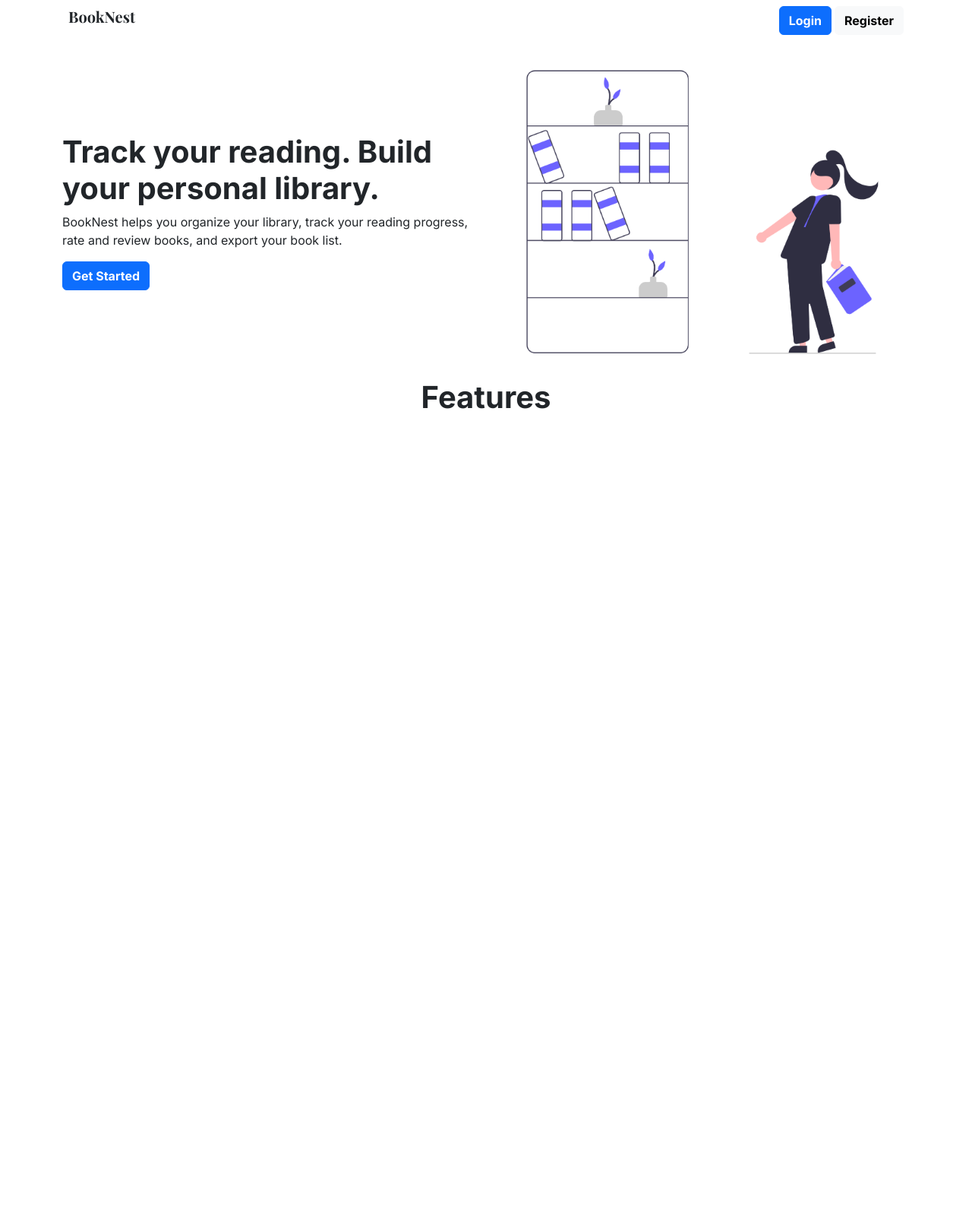
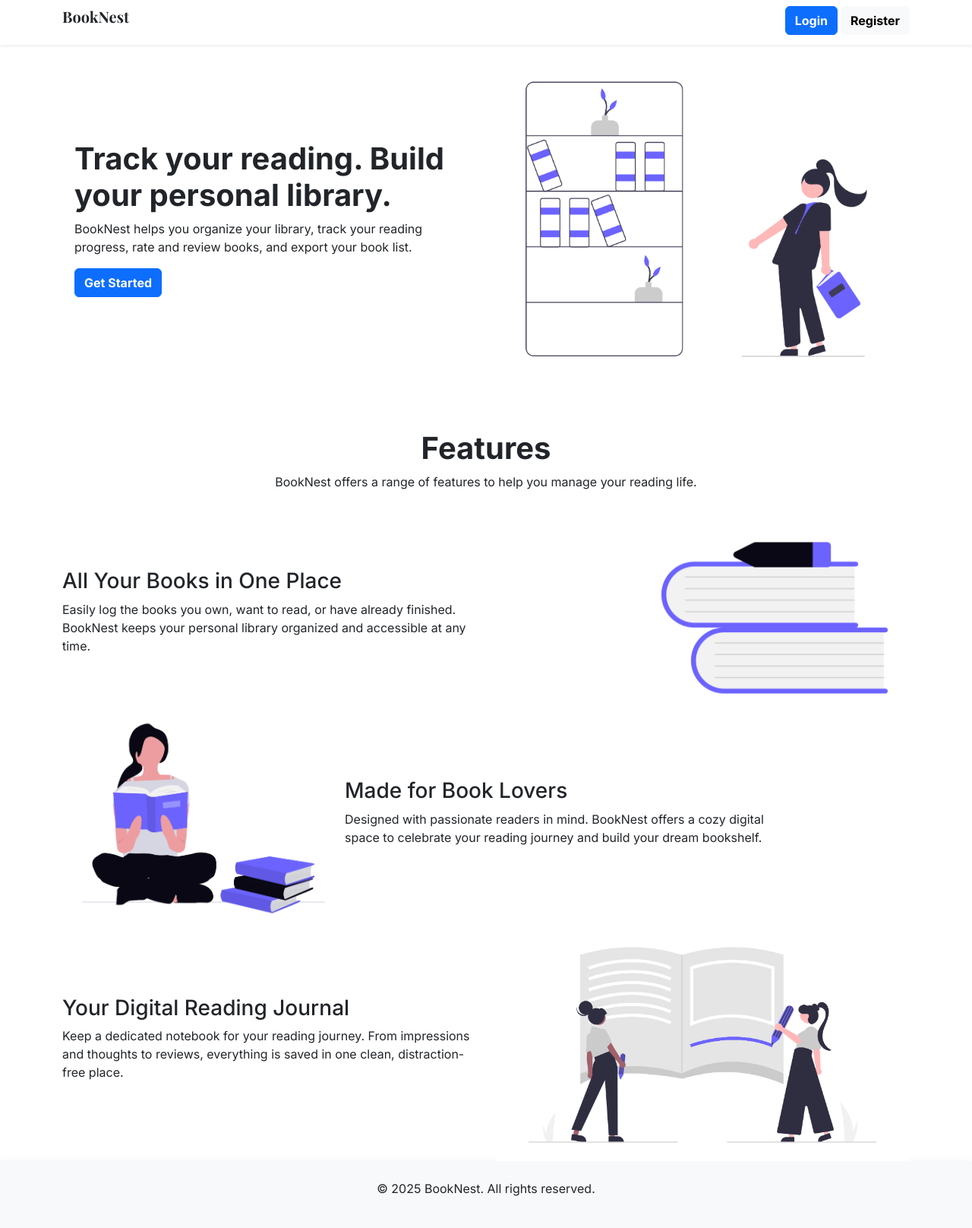
Before and after one commit to Ahmad-AlaaEdin/BookNest, a Flask app: page / in a window 1280 px wide. Shown: the whole page at 76% size. Before the commit the page ends 538 px from the top, so only its background shows below. Run offline with Flask 3, Linux system fonts and the light colour scheme; the visitor is signed in with stand-in values (Sample User, id 1); tables that the repository leaves empty hold one stand-in row (values such as "Sample post").

Commit message:
Initialize SQLite database with books and notes tables

```diff
--- a/app/__init__.py
+++ b/app/__init__.py
@@ -1,16 +1,27 @@
 from flask import Flask
 from flask_login import LoginManager
 from .utils import User_File_Handler
-from .models.user import User
-from .config import SECRET_KEY
-from .models.book import Book
+from .config import SECRET_KEY, DB_CON
+from flask_sqlalchemy import SQLAlchemy
 
+from app.models.book import Book
+from app.models.note import Note
+from app.models.base import Base
+
+db = SQLAlchemy(model_class=Base)
 handler = User_File_Handler("app/users.json")
 
 
 def create_app():
     app = Flask("BookNest", template_folder="app/templates", static_folder="app/static")
     app.secret_key = SECRET_KEY
+    app.config["SQLALCHEMY_DATABASE_URI"] = DB_CON
+    app.config["SQLALCHEMY_TRACK_MODIFICATIONS"] = False
+    db.init_app(app)
+
+    with app.app_context():
+        db.create_all()
+
     login_manager = LoginManager()
     login_manager.init_app(app)
 
--- a/app/config.py
+++ b/app/config.py
@@ -4,4 +4,4 @@ from dotenv import load_dotenv
 load_dotenv()
 
 SECRET_KEY = os.getenv("FLASK_SECRET_KEY")
-DB_NAME = os.getenv("DB_NAME")
+DB_CON = os.getenv("DB_CON")
--- /dev/null
+++ b/app/models/base.py
@@ -0,0 +1,6 @@
+from sqlalchemy.orm import DeclarativeBase
+
+
+
+class Base (DeclarativeBase):
+    pass
--- a/app/routes.py
+++ b/app/routes.py
@@ -1,8 +1,11 @@
-from flask import Blueprint, render_template, request, redirect, session, flash
+from flask import Blueprint, render_template, request, redirect, session, flash, jsonify
 from .models.user import User
 from flask_login import login_required, current_user, logout_user
 from .utils import User_File_Handler
 from werkzeug.security import generate_password_hash
+from .models.book import Book
+from app import db
+from sqlalchemy import delete, update, select
 
 handler = User_File_Handler("app/users.json")
 
@@ -70,19 +73,157 @@ def signup():
 
 
 @main.route("/dashboard")
+@login_required
 def dashboard():
-    return render_template("dashboard.html")
+    books = db.session.query(Book).filter_by(user_id=current_user.id).all()
+
+    books_dict = [
+        {
+            "id": book.id,
+            "title": book.title,
+            "author": book.author,
+            "pages": book.pages,
+            "status": book.status,
+        }
+        for book in books
+    ]
+    return render_template("dashboard.html",books=books_dict)
 
 
 @main.route("/profile")
 @login_required
 def profile():
     return render_template("profile.html", user=current_user)
-"""
 
-@main.route("/books",methods=["POST"])
+
+@main.route("/books", methods=["POST"])
 @login_required
 def add_book():
+
+    title = request.form.get("title")
+    author = request.form.get("author")
+    pages = request.form.get("pages")
+    status = request.form.get("status")
+
+    if not title or not author or not pages or not status:
+        flash("All Fields Are Required")
+        return redirect("/dashboard")
+    new_book = Book(
+        user_id=current_user.id, title=title, author=author, pages=pages, status=status
+    )
+    db.session.add(new_book)
+    db.session.commit()
+    return redirect("/dashboard")
+
+
+@main.route("/books", methods=["DELETE"])
+@login_required
+def delete_book():
+
+    book_id = request.form.get("book_id")
+
+    if not book_id:
+        flash("Book Id Required")
+        return redirect("/dashboard")
+    stm = select(Book).where(Book.id == book_id)
+
+    book = db.session.get(Book, book_id)
+    if book:
+        db.session.delete(book)
+        db.session.commit()
+    return redirect("/dashboard")
+
+
+@main.route("/books", methods=["GET"])
+@login_required
+def get_all_books():
+
+    books = db.session.query(Book).filter_by(user_id=current_user.id).all()
+
+    books_dict = [
+        {
+            "id": book.id,
+            "title": book.title,
+            "author": book.author,
+            "pages": book.pages,
+            "status": book.status,
+        }
+        for book in books
+    ]
+    return jsonify(books_dict)
+
+
+@main.route("/books", methods=["PATCH"])
+@login_required
+def update_book():
+
+    book_id = request.form.get("book_id")
+    title = request.form.get("title")
+    author = request.form.get("author")
+    pages = request.form.get("pages")
+    status = request.form.get("status")
+
+    if not book_id:
+        flash("Book Id Required")
+        return redirect("/dashboard")
+    stm = select(Book).where(Book.id == book_id).where(Book.user_id == current_user.id)
+
+    book = db.session.get(Book, book_id)
+    if not book or book.user_id != current_user.id:
+        flash("Book not found or unauthorized")
+        return redirect("/dashboard")
+
+    if title:
+        book.title = title
+
+    if author:
+        book.author = author
+
+    if pages:
+        book.pages = pages
+
+    if status:
+        book.status = status
+
+    db.session.commit()
+    return redirect("/dashboard")
+
+
+"""
+@main.route("/books", methods=["POST"])
+@login_required
+def add_book():
+    title = request.form.get("title")
+    author = request.form.get("author")
+    pages = request.form.get("pages")
+    status = request.form.get("status")
+
+    if not title or not author or not pages or not status:
+        flash("All Fields Are Required")
+        return redirect("/dashboard")
+    new_book = Book(
+        user_id=current_user.id, title=title, author=author, pages=pages, status=status
+    )
+    db.session.add(new_book)
+    db.session.commit()
+    return redirect("/dashboard")
+@main.route("/books", methods=["POST"])
+@login_required
+def add_book():
+    title = request.form.get("title")
+    author = request.form.get("author")
+    pages = request.form.get("pages")
+    status = request.form.get("status")
+
+    if not title or not author or not pages or not status:
+        flash("All Fields Are Required")
+        return redirect("/dashboard")
+    new_book = Book(
+        user_id=current_user.id, title=title, author=author, pages=pages, status=status
+    )
+    db.session.add(new_book)
+    db.session.commit()
+    return redirect("/dashboard")
 
 
 
--- a/app/templates/base.html
+++ b/app/templates/base.html
@@ -26,9 +26,9 @@
 
     <title>{% block title%} {%endblock%}</title>
   </head>
-  <body class="container mx-auto" style="font-family: 'Inter'">
-    <header class="p-2">
-      <div class="d-flex justify-content-between">
+  <body class="mx-auto" style="font-family: 'Inter'">
+    <header class="p-2 shadow-sm">
+      <div class="container d-flex justify-content-between">
         <p style="font: bold 20px 'Playfair Display'">BookNest</p>
         <div>
           <a class="btn btn-primary fw-bold mx-1" href="/login">Login</a
@@ -37,6 +37,8 @@
       </div>
     </header>
     {% block content%} {%endblock%}
-    <footer></footer>
+    <footer class="bg-light p-4 text-center shadow bg-body-tertiary">
+      <p>© 2025 BookNest. All rights reserved.</p>
+    </footer>
   </body>
 </html>
--- a/app/templates/home.html
+++ b/app/templates/home.html
@@ -1,5 +1,7 @@
 {% extends 'base.html' %} {% block content %}
-<div class="row align-items-center">
+
+<main class="container text-center text-md-start">
+  <div class="row align-items-center p-3">
     <div class="col-md-6 order-2 order-md-1">
       <h1 class="fw-bold">Track your reading. Build your personal library.</h1>
       <p>
@@ -13,6 +15,52 @@
     </div>
   </div>
   <div class="column">
+    <div class="text-center my-5">
       <h1 class="fw-bold text-center">Features</h1>
+      <p>
+        BookNest offers a range of features to help you manage your reading
+        life.
+      </p>
     </div>
+    <div class="row align-items-center justify-content-between">
+      <div class="col-md-6">
+        <h3>All Your Books in One Place</h3>
+        <p>
+          Easily log the books you own, want to read, or have already finished.
+          BookNest keeps your personal library organized and accessible at any
+          time.
+        </p>
+      </div>
+      <div class="col-md-4">
+        <img class="img-fluid" src="static/images/books.png" />
+      </div>
+    </div>
+    <div class="row align-items-center g-0">
+      <div class="col-md-6 order-1 order-md-2">
+        <h3>Made for Book Lovers</h3>
+        <p class="">
+          Designed with passionate readers in mind. BookNest offers a cozy
+          digital space to celebrate your reading journey and build your dream
+          bookshelf.
+        </p>
+      </div>
+      <div class="col-md-4 order-2 order-md-1">
+        <img class="img-fluid" src="static/images/book-lover.png" />
+      </div>
+    </div>
+    <div class="row align-items-center">
+      <div class="col-md-6">
+        <h3>Your Digital Reading Journal</h3>
+        <p>
+          Keep a dedicated notebook for your reading journey. From impressions
+          and thoughts to reviews, everything is saved in one clean,
+          distraction-free place.
+        </p>
+      </div>
+      <div class="col-md-6">
+        <img class="img-fluid" src="static/images/notebook.png" />
+      </div>
+    </div>
+  </div>
+</main>
 {%endblock%}
```
Also changed, not shown: app/models/book.py (+15 -17 lines), app/models/note.py (+15 -0 lines), app/templates/login.html (+45 -12 lines), app/templates/profile.html (+6 -10 lines), app/static/images/book-lover.png (added), app/static/images/books.png (added), app/static/images/notebook.png (added), app/templates/dashboard.html (line endings or trailing spaces), instance/booknest.db (added). Lines whose indentation alone changed are shown as unchanged.
